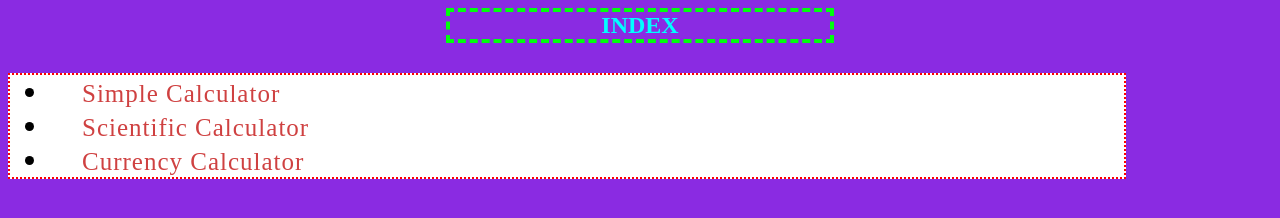
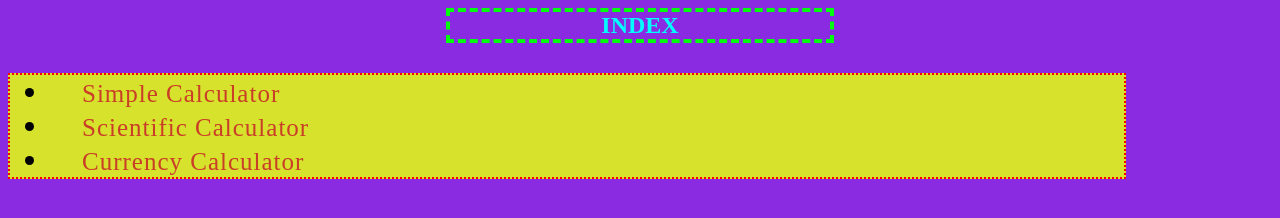
Before and after one commit to ghoshsubhradeep/CalculatorVerse, a plain HTML site: page list.html in a window 1280 px wide. Drawn offline with Linux system fonts and the light colour scheme.

Commit message:
Update list.html

```diff
--- a/list.html
+++ b/list.html
@@ -13,7 +13,7 @@
                /*styling the list options*/
             ul{
                 font-size:30px;
-                background-color: white;     /*rgb(214, 226, 43);*/
+                background-color: rgb(214, 226, 43);
                 border-top:2px dotted red;
                 border-right:2px dotted red;
                 border-left:2px dotted red;
```
